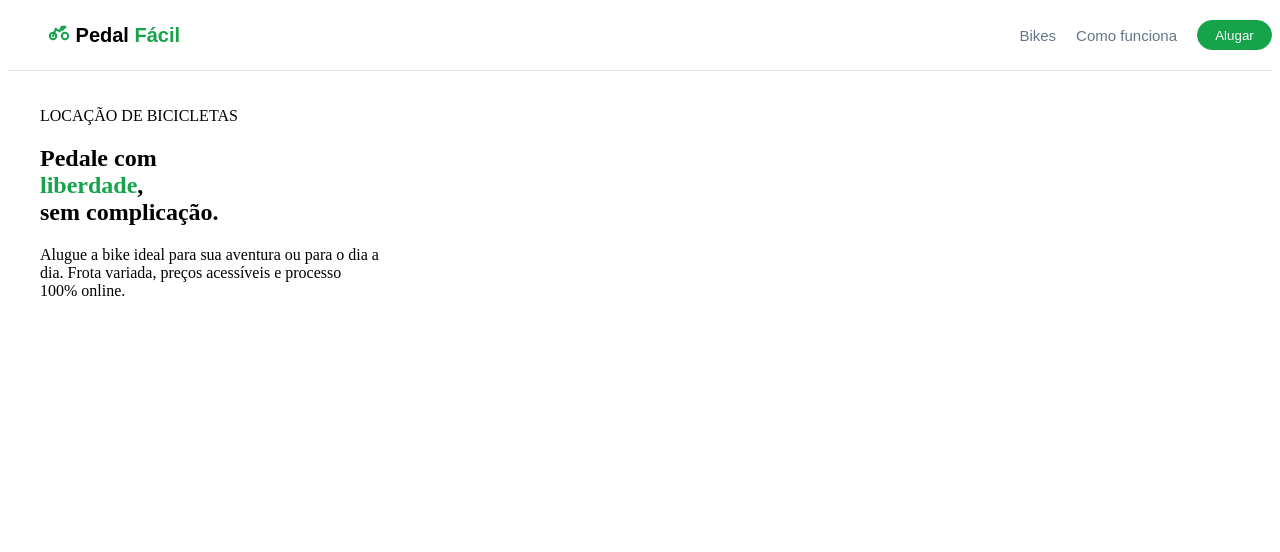
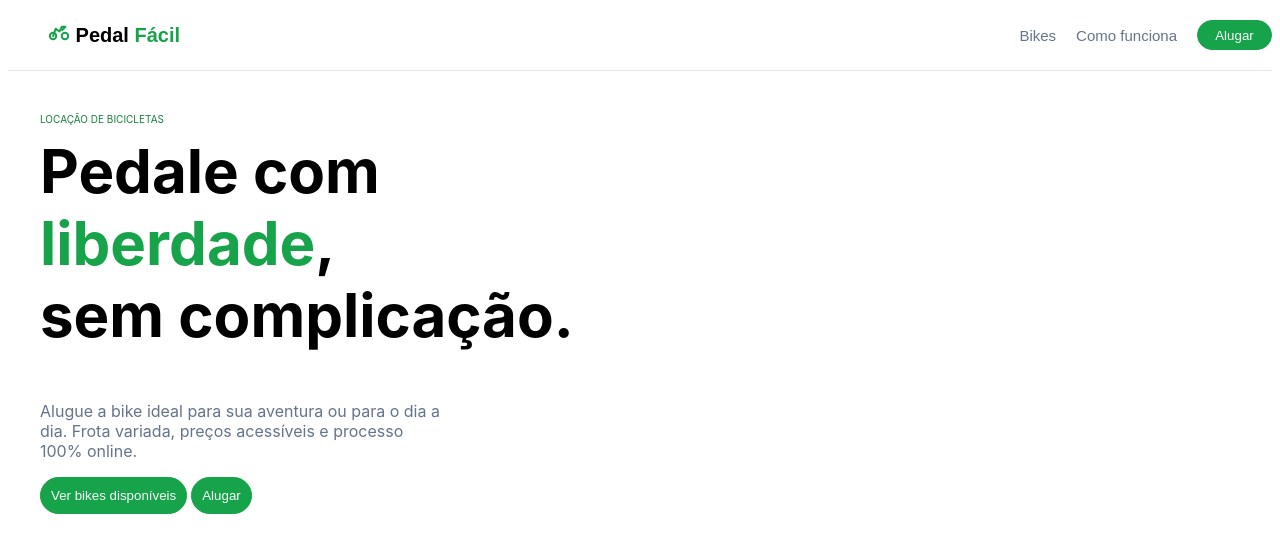
Before and after one commit to itsclarine/.Projetos, a plain HTML site: page PedalFacil/index.html in a window 1280 px wide. Drawn offline with Linux system fonts and the light colour scheme.

Commit message:
add botoes na parte um// adicionar imagem e arrumar links

```diff
--- a/PedalFacil/index.html
+++ b/PedalFacil/index.html
@@ -44,16 +44,24 @@
         <section class="parte-um">
 
             <div>
-                <p>LOCAÇÃO DE BICICLETAS</p>
+                <p class="p-um">LOCAÇÃO DE BICICLETAS</p>
 
-                <h1>
+                <h1 class="titulo-um">
                     Pedale com <br> <span>liberdade</span>, <br>
                     sem complicação.
                 </h1>
 
-                <p>Alugue a bike ideal para sua aventura ou para o dia a <br>
+                <p class="texto-um">Alugue a bike ideal para sua aventura ou para o dia a <br>
                 dia. Frota variada, preços acessíveis e processo <br>
                 100% online.</p>
+
+                <button class="botao-um">
+                    <a href="#">Ver bikes disponíveis</a>
+                </button>
+
+                <button class="botao-dois">
+                    <a href="#">Alugar</a>
+                </button>
             </div>
 
             <div>
--- a/PedalFacil/style.css
+++ b/PedalFacil/style.css
@@ -16,6 +16,7 @@
   --font-display: 'Outfit', sans-serif;
   --font-body: 'Inter', sans-serif;
 }
+
 
 /* NAV  */
 
@@ -90,5 +91,32 @@ span{
 .parte-um{
     display: flex;
 
+    margin-top: 2rem;
     margin-left: 2rem;
 }
+
+
+.p-um{
+    font-size: 10px;
+    font-family: var(--font-body);
+    color: var(--green-dark);
+}
+
+.titulo-um{
+    font-size: 60px;
+    font-family: var(--font-body);
+
+    margin-top: 0;
+}
+
+.texto-um{
+    font-family: var(--font-body);
+    color: var(--slate-500);
+}
+
+.botao-um, .botao-dois{
+    border: 1px solid var(--green);
+    background-color: var(--green);
+    border-radius: 20px;
+    padding: 10px;
+}
```
